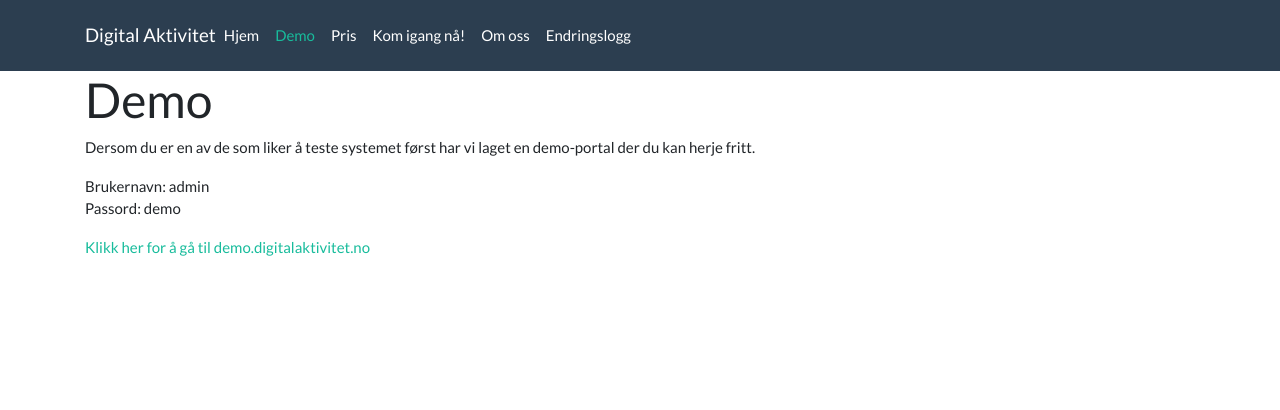
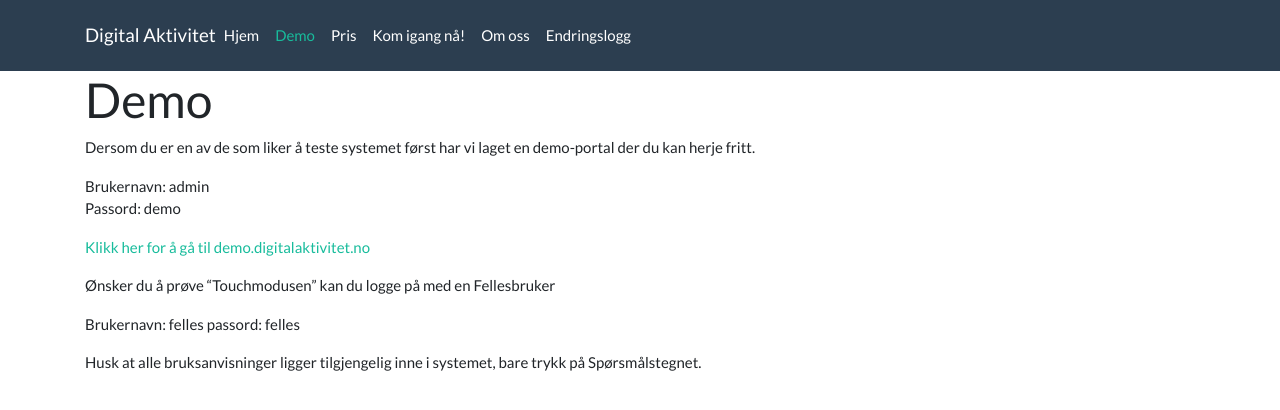
Before and after one commit to xibriz/digitalaktivitet, a Jekyll site: the page built from demo.md, in a window 1280 px wide. Shown: the top 410 px of the page. Built offline with Jekyll 4.4.1, drawn with Linux system fonts in a browser that asks for light colours.

Commit message:
Update demo.md
La til info om fellesbruker og Dokumentasjon

```diff
--- a/demo.md
+++ b/demo.md
@@ -9,3 +9,10 @@ Brukernavn: admin
 Passord: demo
 
 <a href="https://demo.digitalaktivitet.no/" target="_blank">Klikk her for å gå til demo.digitalaktivitet.no</a>
+
+Ønsker du å prøve "Touchmodusen" kan du logge på med en Fellesbruker
+
+Brukernavn: felles
+passord: felles
+
+Husk at alle bruksanvisninger ligger tilgjengelig inne i systemet, bare trykk på Spørsmålstegnet.
```
